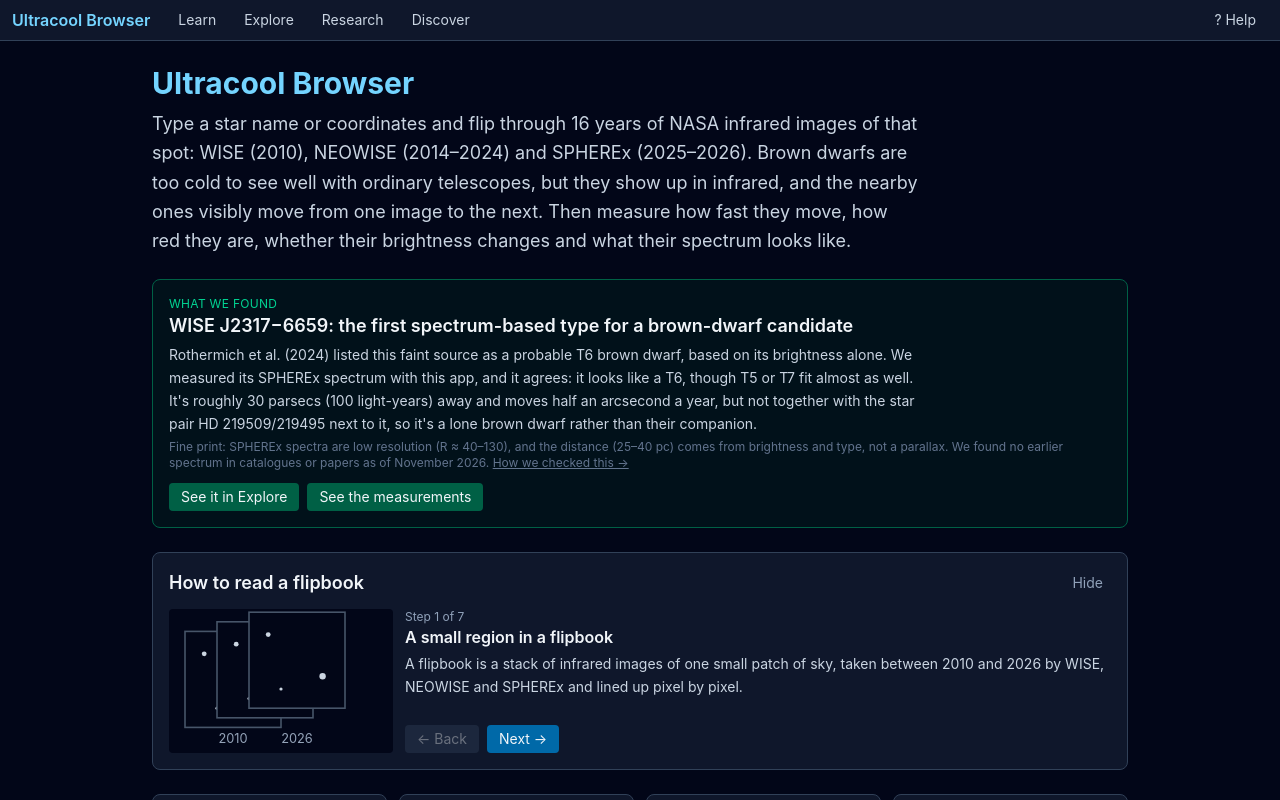
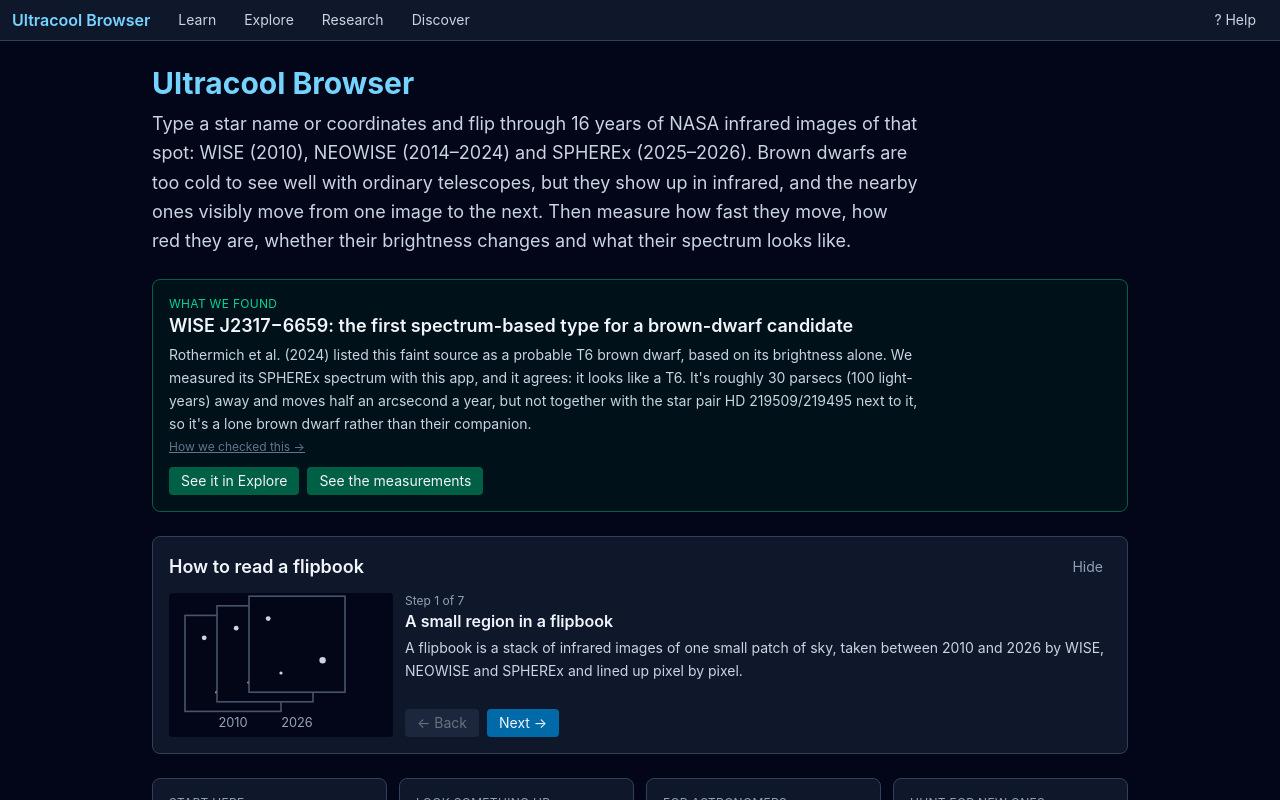
Before and after one commit to davidfegyver/ultracool, a React (Vite) app in the folder frontend/: page / in a window 1280 px wide. Built offline with nearby package versions, Linux system fonts and the light colour scheme; what react-plotly.js would draw is missing.

Commit message:
Landing: shorter featured result; caveats live behind 'How we checked this'

```diff
--- a/frontend/src/components/Landing.tsx
+++ b/frontend/src/components/Landing.tsx
@@ -37,12 +37,10 @@ export default function Landing({ onMode }: { onMode: (m: Mode) => void }) {
           </h2>
           <p className="mt-1 max-w-3xl text-sm leading-relaxed text-slate-300">
             Rothermich et al. (2024) listed this faint source as a probable T6 brown dwarf, based on its brightness alone. We measured its SPHEREx spectrum with this app,
-            and it agrees: it looks like a T6, though T5 or T7 fit almost as well. It's roughly 30 parsecs (100 light-years) away and moves half an arcsecond a year, but not together with
+            and it agrees: it looks like a T6. It's roughly 30 parsecs (100 light-years) away and moves half an arcsecond a year, but not together with
             the star pair HD 219509/219495 next to it, so it's a lone brown dwarf rather than their companion.
           </p>
           <p className="mt-1 text-xs text-slate-500">
-            Fine print: SPHEREx spectra are low resolution (R ≈ 40–130), and the distance (25–40 pc) comes from brightness and type, not a parallax. We found no earlier
-            spectrum in catalogues or papers as of November 2026.{' '}
             <a className="underline" href="https://github.com/davidfegyver/ultracool/blob/main/docs/results.md#wise-j2317-6659-gets-a-spectrum-based-type" target="_blank" rel="noreferrer">
               How we checked this →
             </a>
```
